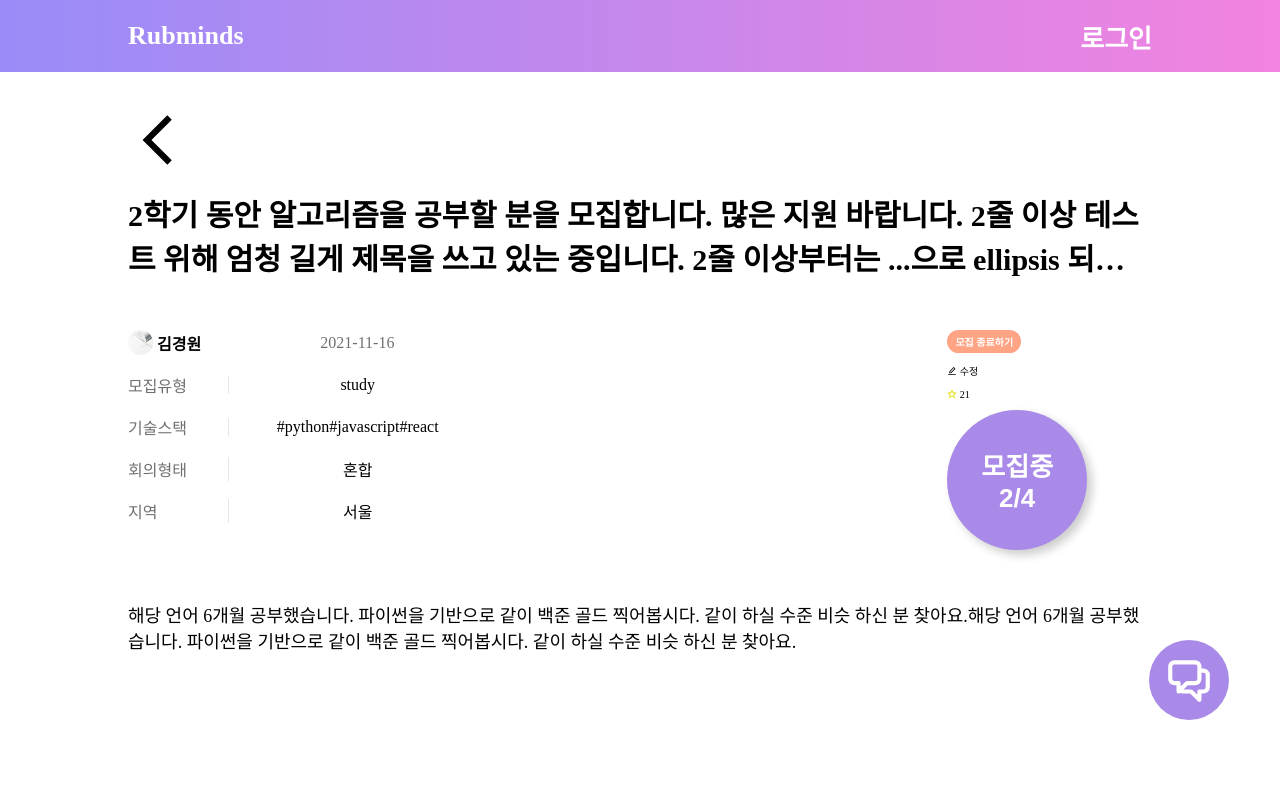
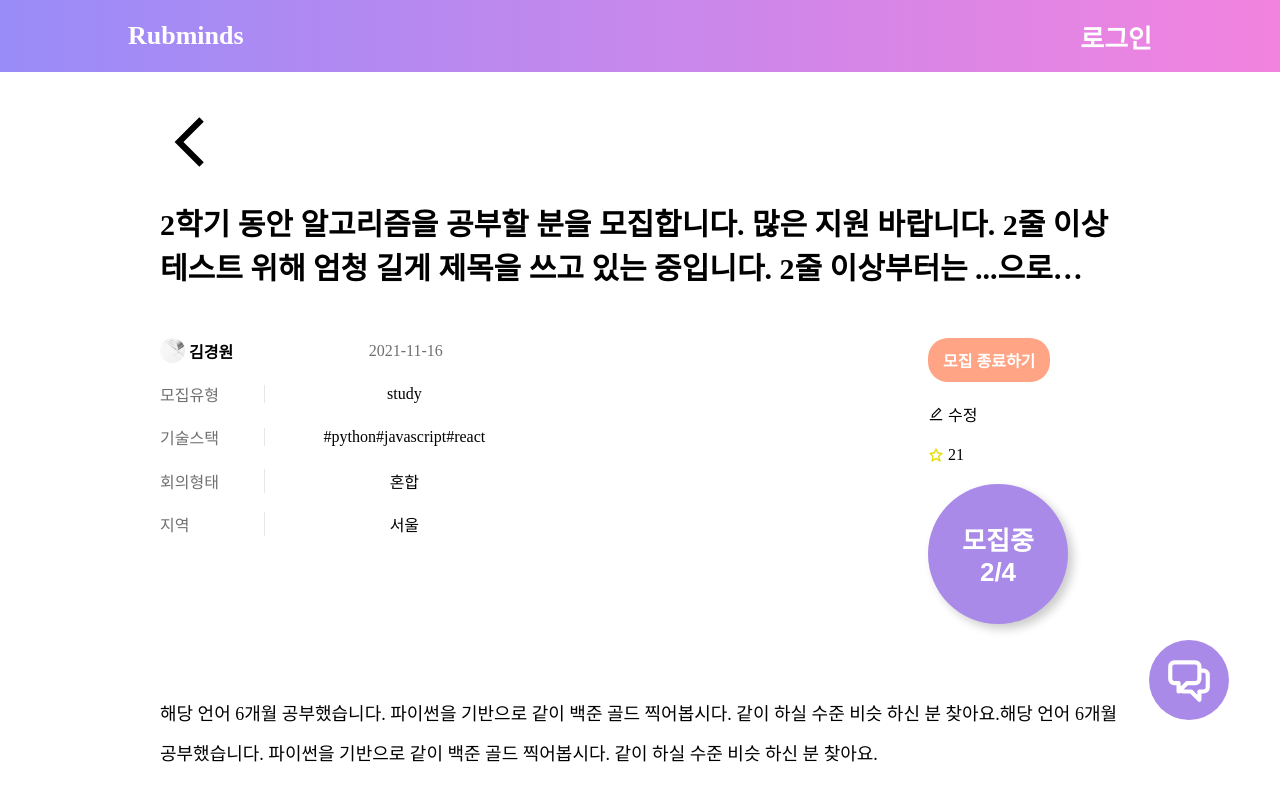
Before and after one commit to Rubminds/rubminds-frontend, a React (Create React App) app: page /detail in a window 1280 px wide. Shown: the top 800 px of the page. Built offline with nearby package versions, Linux system fonts and the light colour scheme.

Commit message:
style:postdetailpage, 재사용 컴포넌트 미디어 쿼리 적용 완료(#8)

```diff
--- a/src/components/PostDetail/DetailInfo/style.js
+++ b/src/components/PostDetail/DetailInfo/style.js
@@ -1,9 +1,10 @@
 import styled from 'styled-components';
 import { flexBetween, flexCenter } from '../../../constants';
+import mediaQuery from '../../../hooks/mediaQuery'
 
 export const DetailInfoBetween = styled.div`
   ${flexBetween};
-  font-size: 16px;
+  font-size: 1.6rem;
   & + & {
     margin-top: 5%;
   }
@@ -14,12 +15,13 @@ export const DetailInfoLeft = styled.div`
   flex: 1;
   position: relative;
   color:#707070;
+  ${mediaQuery({ "justify-content":"center" })};
 `;
 export const DetailInfoRight = styled.div`
   ${flexCenter};
   flex: 2.5;
   flex-wrap: wrap;
   border-left: 1px solid rgba(128, 128, 128, 0.199);
-  padding:0 1%;
-
+  padding:0 1rem;
+  ${mediaQuery({ flex:"1" })};
 `;
--- a/src/components/PostDetail/UserListModal/style.js
+++ b/src/components/PostDetail/UserListModal/style.js
@@ -1,11 +1,13 @@
 import styled from 'styled-components';
 import { flexCenter, flexColumn } from '../../../constants';
+import mediaQuery from '../../../hooks/mediaQuery'
 
 export const UserListWrapper = styled.div`
   position: relative;
   padding: 2% 2%;
   box-shadow: 5px 5px 10px rgba(0, 0, 0, 0.2);
   background-color: #fff;
+  ${mediaQuery({width:"100%"})}
 `;
 
 export const CloseBtn = styled.button`
--- a/src/components/common/ChatButton/style.js
+++ b/src/components/common/ChatButton/style.js
@@ -1,4 +1,5 @@
 import styled from 'styled-components'
+import mediaQuery from '../../../hooks/mediaQuery'
 
 export const StyledChatButton = styled.button`
     position:fixed;
@@ -11,4 +12,5 @@ export const StyledChatButton = styled.button`
     right:4%;
     cursor:pointer;
     z-index:9999;
+    ${mediaQuery({width:"60px", height:"60px"})}
 `
--- a/src/components/common/DropDown/style.js
+++ b/src/components/common/DropDown/style.js
@@ -4,7 +4,7 @@ import { FiChevronDown } from 'react-icons/fi';
 import { IoMdCloseCircle } from 'react-icons/io';
 
 export const DropDownContainer = styled.div`
-  width: ${(props) => (props.width ? props.width : '80%')};
+  width: ${(props) => (props.width ? props.width : '90%')};
   height: ${(props) => (props.height ? props.height : '6rem')};
   position: relative;
   background: #ffffff;
@@ -32,7 +32,7 @@ export const HeaderArrow = styled(FiChevronDown)`
 `;
 export const HeaderTag = styled.div`
   position: relative;
-  width: 10rem;
+  width: 9rem;
   font-size: 1.6rem;
   line-height: 3rem;
   background-color: lightgray;
--- a/src/components/common/PostCard/index.js
+++ b/src/components/common/PostCard/index.js
@@ -19,7 +19,7 @@ const PostCard = ({ post, ...props }) => {
           return <Python width="45px" height="45px" key={i}/>;
         })}
       </S.CardSkills>
-      <S.CardFooter>
+      <S.CardFooter status={post.status}>
         <S.FooterTags>
           {post.skills.map((v,i) => {
             return <S.FooterTag key={i}>#{v}&nbsp;</S.FooterTag>;
--- a/src/components/common/PostCard/style.js
+++ b/src/components/common/PostCard/style.js
@@ -1,5 +1,6 @@
 import styled,{css} from 'styled-components';
-import { flexColumn, flexBetween, flexCenter,mediaQuery } from '../../../constants';
+import { flexColumn, flexBetween, flexCenter } from '../../../constants';
+import mediaQuery from '../../../hooks/mediaQuery'
 
 export const CardWrapper = styled.li`
   ${flexColumn};
@@ -13,10 +14,8 @@ export const CardWrapper = styled.li`
   background-color:${(props) => props.status === '진행중' ? "#AA8AE8" : props.status === '진행완료' ? "#7944E3":'#fff'};
   opacity: ${(props) => props.status === '진행중' ? "0.6" : props.status === '진행완료' ? "0.7":'1'};
   position:relative;
+  ${mediaQuery({"max-width":"300px", width:"100%", "min-height":"220px",padding:"2rem 2rem"})};
   @media all and (max-width:768px){
-    min-width:290px;
-    min-height:200px;
-    padding:2rem 2rem;
   }
 `;
 
@@ -53,7 +52,7 @@ export const CardSkills = styled.div`
 
 export const CardFooter = styled.div`
   ${flexBetween};
-  color:#707070;
+  color:${(props) => props.status === "진행완료" ? "#000" : "#707070"};
 `;
 
 export const FooterTags = styled.ul`
--- a/src/constants/index.js
+++ b/src/constants/index.js
@@ -18,14 +18,6 @@ export const flexBetween = css`
   align-items: center;
 `;
 
-export const mediaQuery = (options) => {
-  return css`
-    @media all and (max-width: 768px) {
-      ${options};
-    }
-  `;
-};
-
 //dropdown options
 export const LandingDropdownOptions = [
   '파이썬',
--- /dev/null
+++ b/src/hooks/mediaQuery/index.js
@@ -0,0 +1,11 @@
+import React from 'react';
+import { css } from 'styled-components';
+
+const mediaQuery = (options) => {
+  return css`
+    @media all and (max-width: 768px) {
+      ${options};
+    }
+  `;
+};
+export default mediaQuery;
--- a/src/pages/PostDetailPage/index.js
+++ b/src/pages/PostDetailPage/index.js
@@ -9,7 +9,7 @@ import { Test } from '../../assets/imgs';
 import { DetailInfo, UserListModal } from '../../components';
 
 const PostDetailPage = () => {
-  const me = '김경원';
+  const me = '김경원'; //추후에 리덕스 상태를 가져올 것
   const history = useHistory();
   const [modalOpen, setModalOpen] = useState(false);
   const post = {
@@ -42,7 +42,7 @@ const PostDetailPage = () => {
   }, [modalOpen]);
   return (
     <S.PostDetailWrapper>
-      <MdOutlineArrowBackIos fontSize="60px" cursor="pointer" onClick={onBackClick} />
+      <MdOutlineArrowBackIos fontSize="6rem" cursor="pointer" onClick={onBackClick} />
       <S.PostDetailTitle>{post.title}</S.PostDetailTitle>
       <S.PostDetailInfo>
         <S.DetailInfoWrapper>
@@ -58,7 +58,7 @@ const PostDetailPage = () => {
           <DetailInfo title="지역" info={post.location} />
         </S.DetailInfoWrapper>
 
-        <S.DetailInfoWrapper width="20%">
+        <S.DetailInfoWrapper width="20%" Group>
           {modalOpen ? (
             <UserListModal
               userList={post.userList}
@@ -67,11 +67,10 @@ const PostDetailPage = () => {
             />
           ) : (
             <>
+              <S.GroupBox>
                 {me === post.author ? (
                   <>
-                  <S.DetailInfoContent toBtn>
-                    모집 종료하기
-                  </S.DetailInfoContent>
+                    <S.DetailInfoContent toBtn>모집 종료하기</S.DetailInfoContent>
                     <S.DetailInfoContent>
                       <AiOutlineEdit /> &nbsp;수정
                     </S.DetailInfoContent>
@@ -84,6 +83,7 @@ const PostDetailPage = () => {
                 <S.DetailInfoContent>
                   <BiStar color="#E4DC00" /> &nbsp;{post.star}
                 </S.DetailInfoContent>
+              </S.GroupBox>
               <S.DetailInfoContent>
                 <S.PostStatusCircle onClick={openModal}>
                   <label>모집중</label>
--- a/src/pages/PostDetailPage/style.js
+++ b/src/pages/PostDetailPage/style.js
@@ -1,16 +1,18 @@
 import styled, { css } from 'styled-components';
 import { flexColumn, flexCenter, flexBetween } from '../../constants';
+import mediaQuery from '../../hooks/mediaQuery';
 
 export const PostDetailWrapper = styled.div`
   width: 100%;
-  padding: 3% 10%;
+  padding: 4rem 16rem;
   ${flexColumn};
+  ${mediaQuery({ padding: '2rem 4rem' })}
 `;
 
 export const PostDetailTitle = styled.div`
   width: 100%;
-  margin-top: 2%;
-  font-size: 30px;
+  margin-top: 2.8rem;
+  font-size: 3rem;
   font-weight: bold;
   overflow: hidden;
   text-overflow: ellipsis;
@@ -22,16 +24,27 @@ export const PostDetailTitle = styled.div`
 export const PostDetailInfo = styled.div`
   ${flexBetween};
   align-items: flex-start;
-  margin-top: 5%;
+  margin-top: 5rem;
+  ${mediaQuery({ 'flex-direction': 'column-reverse', 'justify-content': 'reverse', "align-items":"center" })};
 `;
 
 export const DetailInfoWrapper = styled.div`
   ${flexColumn};
-  width: ${(props) => (props.width ? props.width : '35%')};
+  width: ${(props) => (props.width ? props.width : '40%')};
+  ${mediaQuery({width:"60%", "margin-top":"3rem"})};
+  ${(props) =>
+    props.Group &&
+    css`
+      @media all and (max-width:768px){
+        flex-direction:row-reverse;
+        justify-content:space-around;
+        width:100%;
+      }
+    `}
 `;
 export const DetailInfoBetween = styled.div`
   ${flexBetween};
-  font-size: 16px;
+  font-size: 1.6rem;
   margin-bottom: 5%;
 `;
 export const DetailInfoLeft = styled.div`
@@ -40,6 +53,7 @@ export const DetailInfoLeft = styled.div`
   flex: 1;
   position: relative;
   font-weight: bold;
+  ${mediaQuery({ "justify-content":"center" })};
 `;
 export const DetailInfoRight = styled.div`
   ${flexCenter}
@@ -47,11 +61,12 @@ export const DetailInfoRight = styled.div`
   flex-wrap: wrap;
   padding: 0 1%;
   color: #707070;
+  ${mediaQuery({ flex:"1" })};
 `;
 
 export const AuthorAvatar = styled.img`
-  width: 25px;
-  height: 25px;
+  width: 2.5rem;
+  height: 2.5rem;
   border-radius: 50%;
 `;
 
@@ -59,23 +74,26 @@ export const DetailInfoContent = styled.div`
   display: flex;
   align-items: center;
   cursor: pointer;
-  & + & {
-    margin-top: 5%;
-  }
+  font-size: 1.6rem;
+  margin-bottom: 2rem;
+
   ${(props) =>
     props.toBtn &&
     css`
-      background-color:#ffa586;
-      padding:2% 4%;
-      border-radius:20px;
+      background-color: #ffa586;
+      padding: 1rem 1.5rem;
+      border-radius: 20px;
       color: #fff;
-      font-weight:bold;
-      width:fit-content;
+      font-weight: bold;
+      width: fit-content;
+      height: fit-content;
+      ${mediaQuery({width:"max-content"})};
+      margin-bottom:
     `}
 `;
 export const PostStatusCircle = styled.button`
-  width: 140px;
-  height: 140px;
+  width: 14rem;
+  height: 14rem;
   padding: 0;
   border: none;
   border-radius: 50%;
@@ -83,7 +101,7 @@ export const PostStatusCircle = styled.button`
   justify-content: center;
   align-items: center;
   color: #fff;
-  font-size: 26px;
+  font-size: 2.6rem;
   font-weight: bold;
   background-color: #aa8ae8;
   box-shadow: 5px 5px 10px rgba(0, 0, 0, 0.2);
@@ -94,6 +112,12 @@ export const PostStatusCircle = styled.button`
 
 export const PostDetailContent = styled.div`
   width: 100%;
-  margin-top: 5%;
-  font-size: 18px;
+  margin-top: 5rem;
+  font-size: 1.8rem;
+  line-height:4rem;
 `;
+
+export const GroupBox = styled.div`
+  ${flexColumn};
+  width:auto;
+`;
```
Lines whose indentation alone changed are shown as unchanged.
